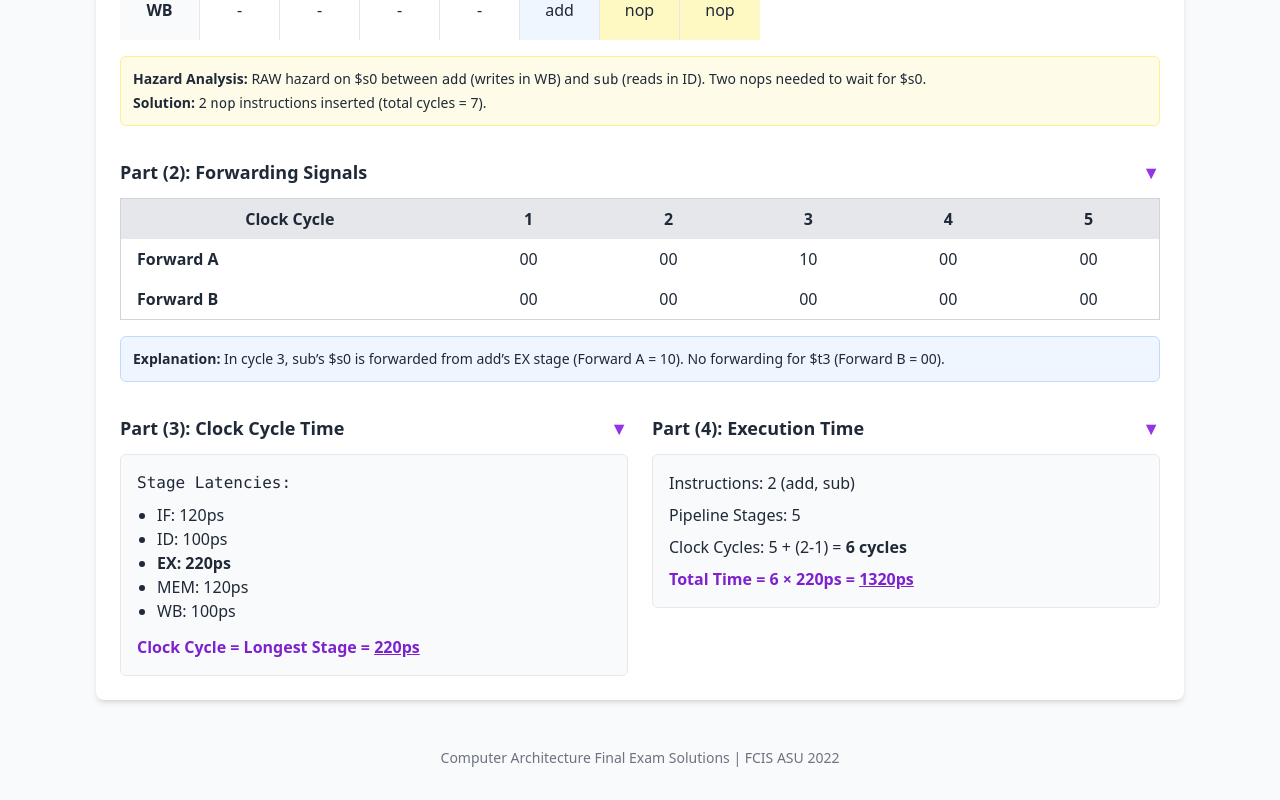
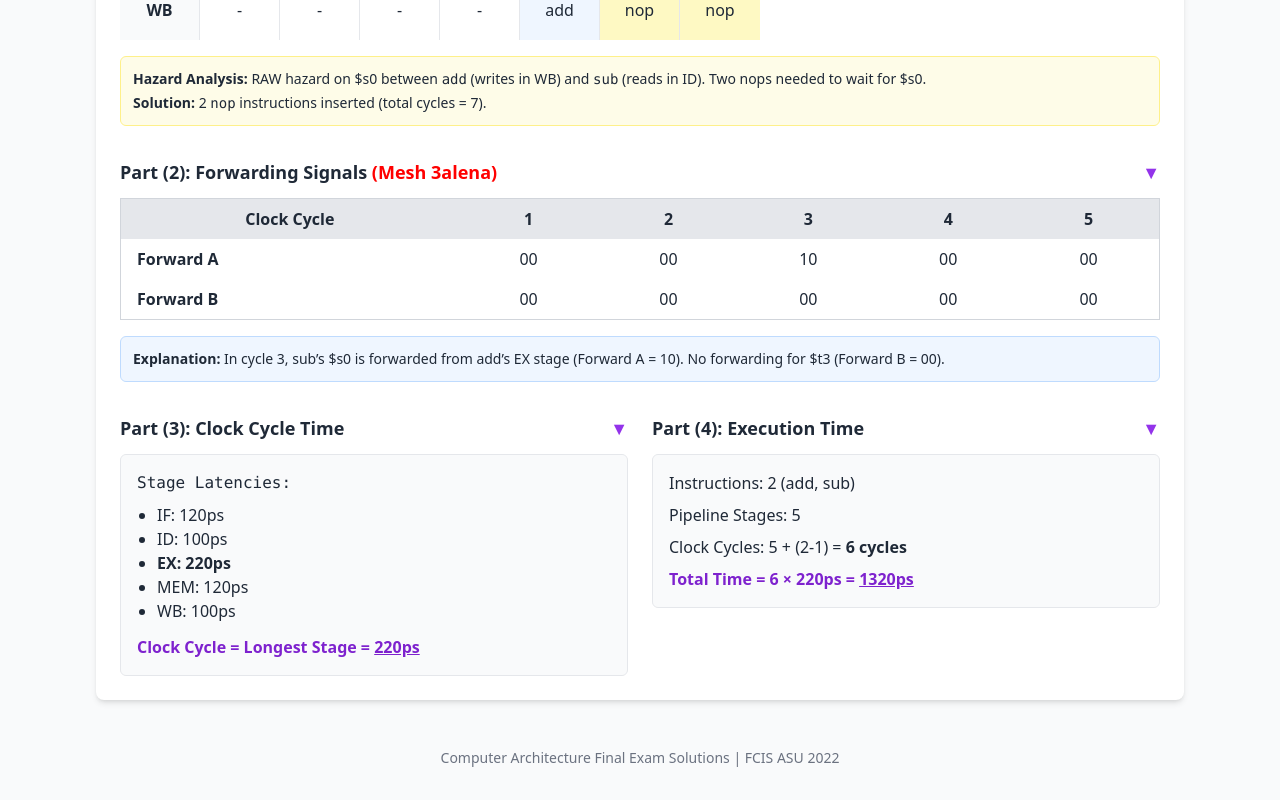
Before and after one commit to MahmoudSaad1307/ARCHI2022, a plain HTML site: page index.html in a window 1280 px wide. Shown: the part 2987-3787 px from the top of the page. Drawn offline with nearby package versions, Linux system fonts and the light colour scheme.

Commit message:
added note on question 3 part 2

```diff
--- a/index.html
+++ b/index.html
@@ -555,7 +555,7 @@ while (i < size) {
             <div class="mb-8">
                 <input type="checkbox" id="q3b-toggle" class="collapse-toggle hidden" checked>
                 <label for="q3b-toggle" class="collapse-label flex items-center justify-between cursor-pointer font-semibold text-lg mb-3">
-                    <span>Part (2): Forwarding Signals</span>
+                    <span>Part (2): Forwarding Signals <span style="font-weight: bold; color: red;">(Mesh 3alena)</span></span>
                     <span class="text-purple-600">▼</span>
                 </label>
                 <div class="collapse-content">
```
